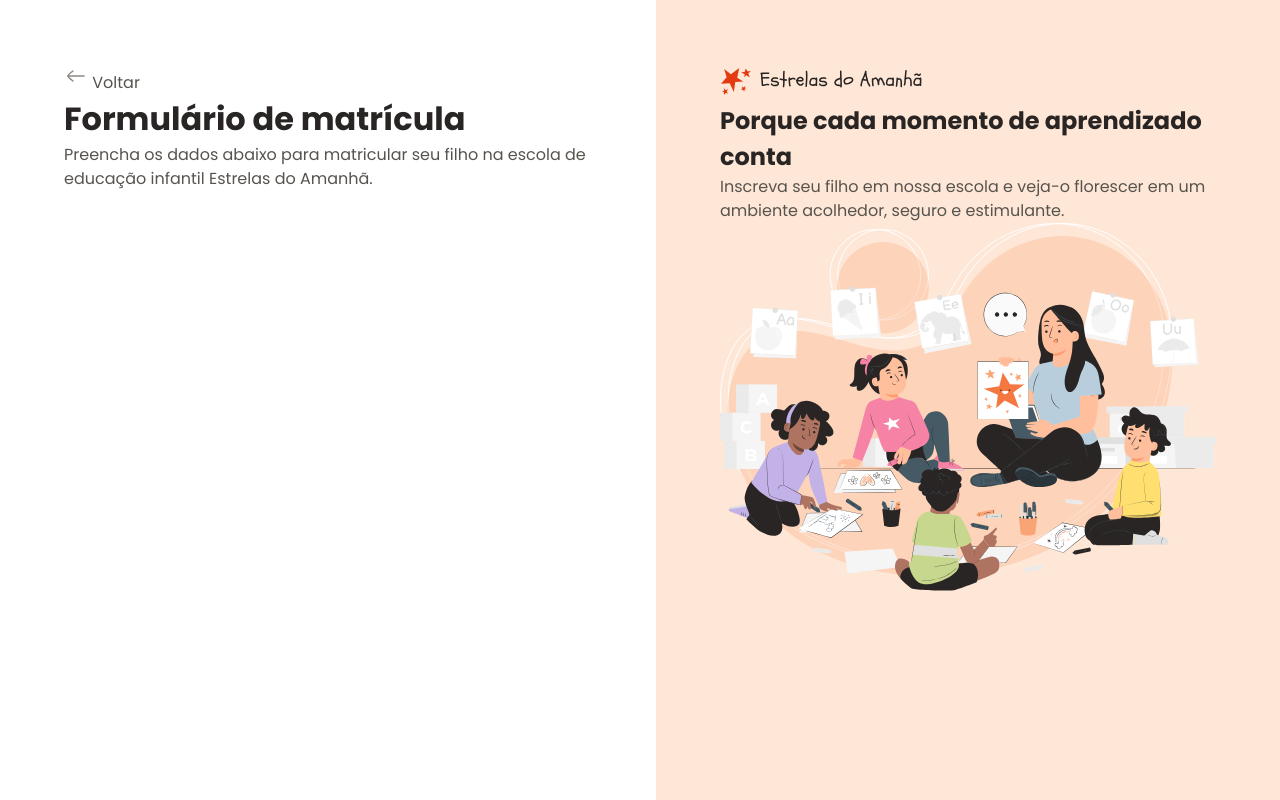
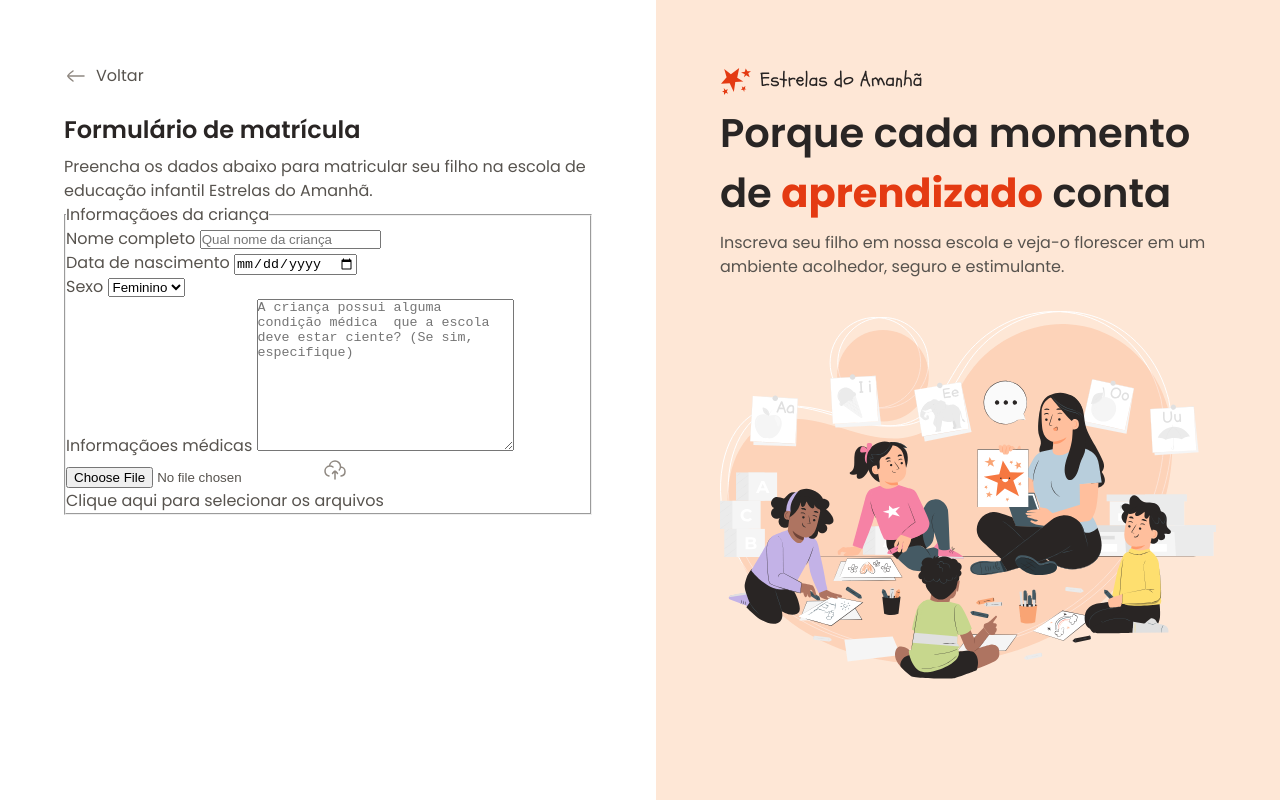
Before and after one commit to johnMFC/formul-rio-de-matriculas, a plain HTML site: page index.html in a window 1280 px wide. Drawn offline with Linux system fonts and the light colour scheme.

Commit message:
iniciando o formulário

```diff
--- a/index.html
+++ b/index.html
@@ -18,8 +18,47 @@
                 <span>Voltar</span>
             </div>
             <h1>Formulário de matrícula</h1>
-            <p>Preencha os dados abaixo para matricular seu filho na escola de educação infantil Estrelas do Amanhã.</p>
+            <p>Preencha os dados abaixo
+                 para matricular seu
+                filho na escola de educação infantil
+                Estrelas do Amanhã.</p>
         </div>
+        <form method="post" enctype="multipart/form-data">
+            <fieldset class="child-info ">
+                <legend>Informaçãoes da criança</legend>
+
+                <div class="imput-wrapper">
+                    <label for="fullname">Nome completo</label>
+                    <input
+                    name="fullname"
+                    type="text"
+                    id="fullname"
+                    placeholder="Qual nome da criança">
+                </div>
+                <div class="input-wrapper">
+                    <label for="birth">Data de nascimento</label>
+                    <input type="date" id="birth" name="birth" lang="pt-br">
+                </div>
+                <div class="selected-wrapper">
+                    <label for="gender">Sexo</label>
+                    <select name="gender"  id="gender">
+                        <option value="female">Feminino</option>
+                        <option value="male">Maculino</option>
+                    </select>
+                </div>
+                <div class="textarea-wrapper">
+                    <label for="medical-info">Informaçãoes médicas</label>
+                    <textarea name="medical-info" id="medical-info" cols="30" rows="10"
+                    placeholder="A criança possui alguma condição médica  que a escola deve estar ciente? (Se sim, especifique)"
+                    ></textarea>
+                </div>
+                <div class="droparea-wrapper">
+                    <input type="file" id="birth-file" name="birth-file">
+                    <img src="/assets/image/icons/cloud-upload.svg" alt="">
+                    <p>Clique aqui para selecionar os arquivos</p>
+                </div>
+            </fieldset>
+        </form>
     </main>
     <aside>
         <div class="aside-container">
@@ -28,7 +67,9 @@
             <h2>
                 Porque cada momento de <strong>aprendizado</strong> conta
             </h2>
-            <p>Inscreva seu filho em nossa escola e veja-o florescer em um ambiente acolhedor, seguro e estimulante.</p>
+            <p>Inscreva seu filho em nossa escola e
+                veja-o florescer em um ambiente acolhedor,
+                seguro e estimulante.</p>
          </header>
 
          <img src="assets/image/Illustration.svg" alt="">
--- a/style/global.css
+++ b/style/global.css
@@ -32,22 +32,8 @@ body{
 h1,h2{
     color: var(--text-primary);
 }
-main{
-    overflow: auto;
-    padding: 4rem;
 
-     .main-container{
-     max-width: 33rem;
-     margin-left: auto;
-    }
-
+img{
+    max-width: 100%;
+    height: auto;
 }
-
-aside{
-    background-color: var(--surface-secondary);
-    padding: 4rem;
-
-    & .aside-container{
-        max-width: 31rem;
-    }
-}
--- a/style/layout.css
+++ b/style/layout.css
@@ -3,3 +3,47 @@
     grid-template-columns: 51.25% 48.75%;
     height: 100vh;
 }
+
+main{
+    overflow: auto;
+    padding: 4rem;
+
+     .main-container{
+     max-width: 33rem;
+     margin-left: auto;
+    }
+
+    & .back{
+        display: flex;
+        align-items: center;
+        gap: .5rem;
+        margin-bottom: 1.5rem;
+    }
+
+    & h1{
+        font: 600 1.5rem var(--font-family);
+        margin-bottom: .5rem;
+
+    }
+}
+
+aside{
+    background-color: var(--surface-secondary);
+    padding: 4rem;
+
+    & .aside-container{
+        max-width: 31rem;
+
+        & > img{
+         margin-top: 2rem;
+        }
+    }
+
+    & h2{
+        font:600 2.5rem/1.5 var(--font-family);
+        margin-bottom: .5rem;
+        & strong{
+            color: var(--text-highlight);
+        }
+    }
+}
```
